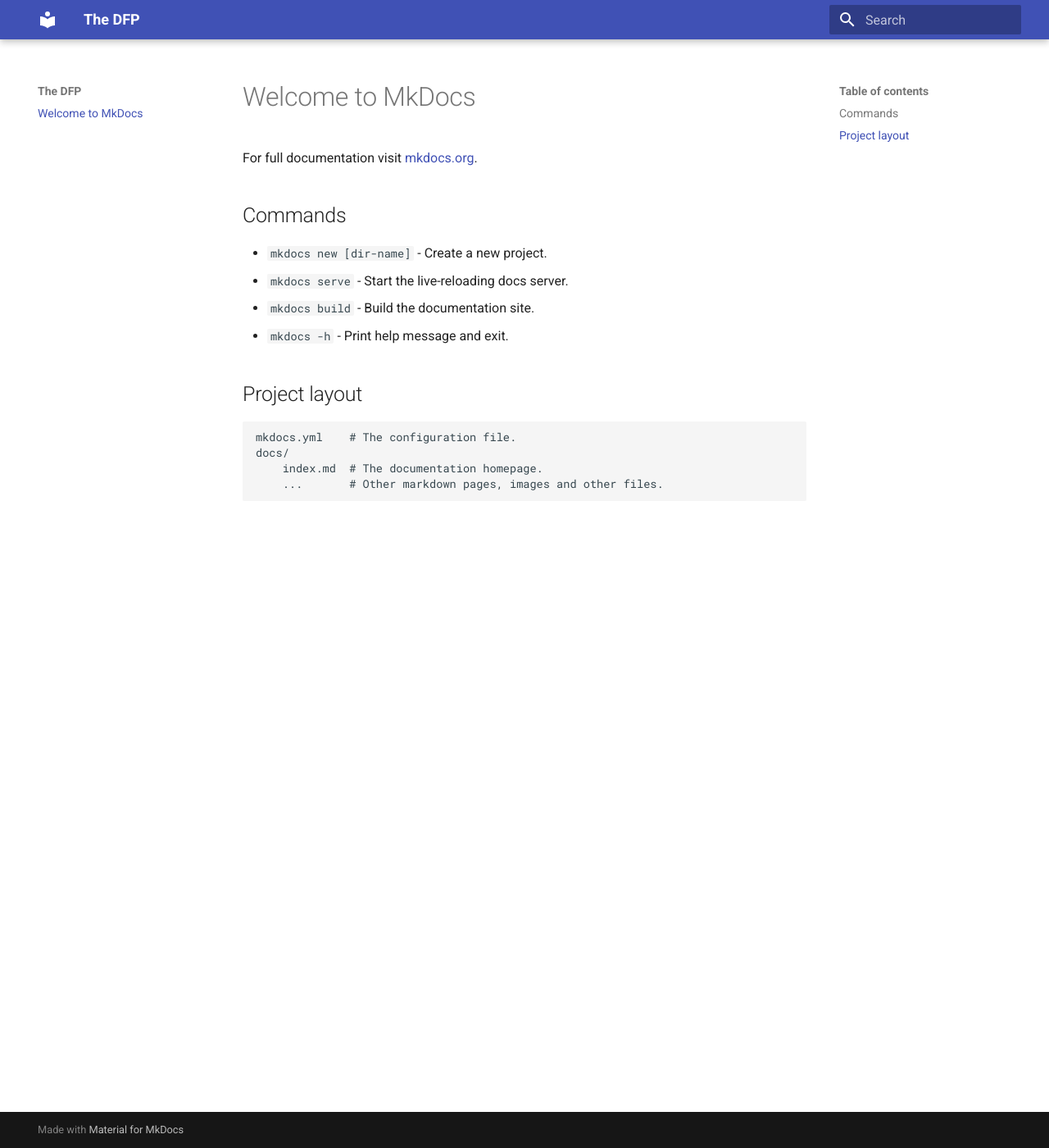
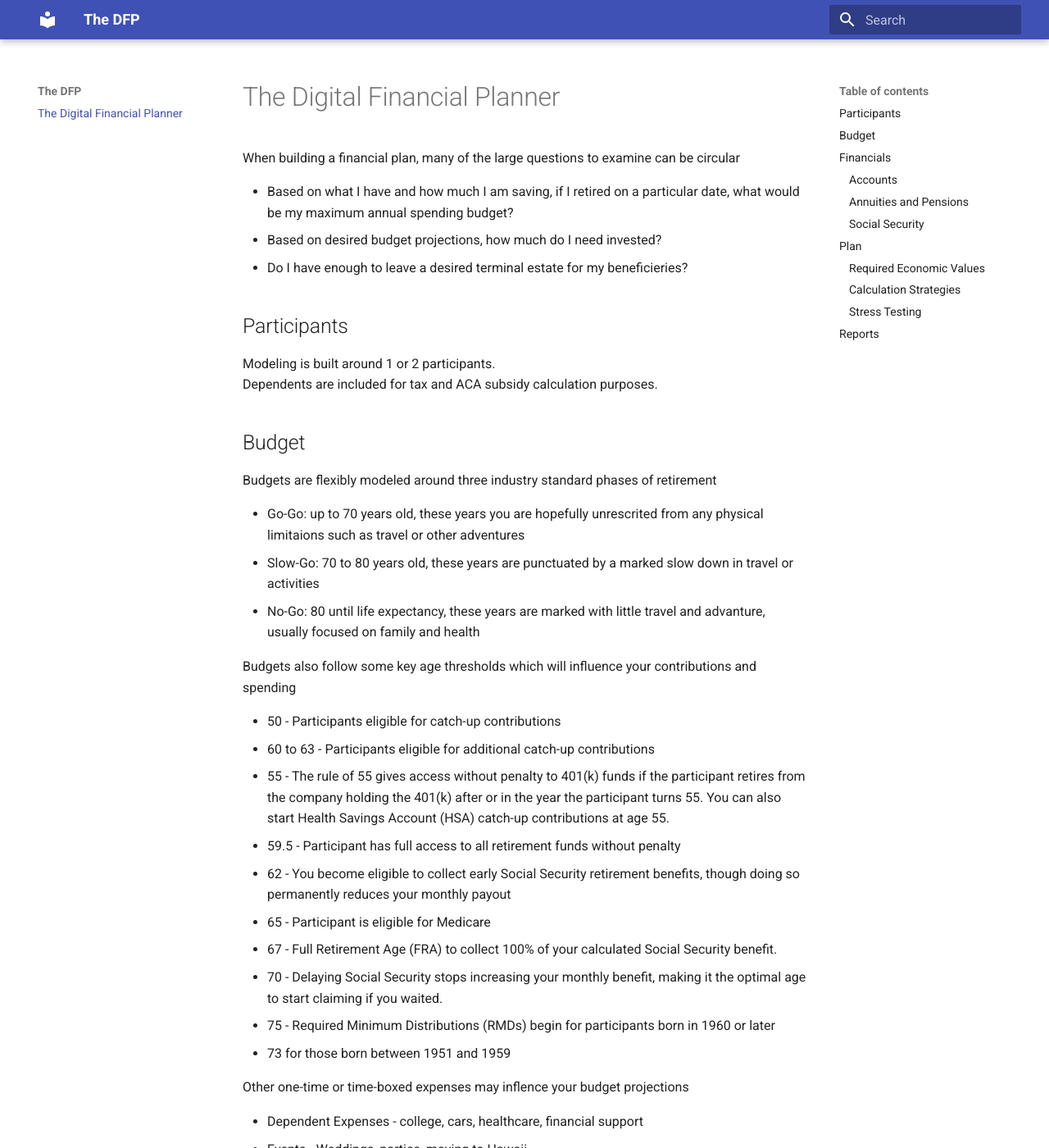
Before and after one commit to thedfp/thedfp.github.io, an MkDocs documentation site: the page built from docs/index.md, in a window 1280 px wide and 1400 px high. Shown: the whole window at 82% size. Built offline with MkDocs 1.6.1 and Material for MkDocs 9.7.7, drawn with Linux system fonts in a browser that asks for light colours; some of the changed text lies outside the part shown.

Commit message:
starting brain dumping

```diff
--- a/docs/index.md
+++ b/docs/index.md
@@ -1,17 +1,85 @@
-# Welcome to MkDocs
+# The Digital Financial Planner
 
-For full documentation visit [mkdocs.org](https://www.mkdocs.org).
+When building a financial plan, many of the large questions to examine can be circular
 
-## Commands
+* Based on what I have and how much I am saving, if I retired on a particular date, what would be my maximum annual spending budget?
+* Based on desired budget projections, how much do I need invested?
+* Do I have enough to leave a desired terminal estate for my beneficieries?
 
-* `mkdocs new [dir-name]` - Create a new project.
-* `mkdocs serve` - Start the live-reloading docs server.
-* `mkdocs build` - Build the documentation site.
-* `mkdocs -h` - Print help message and exit.
+## Participants
 
-## Project layout
+Modeling is built around 1 or 2 participants.
+Dependents are included for tax and ACA subsidy calculation purposes.
 
-    mkdocs.yml    # The configuration file.
-    docs/
-        index.md  # The documentation homepage.
-        ...       # Other markdown pages, images and other files.
+## Budget
+
+Budgets are flexibly modeled around three industry standard phases of retirement
+
+- Go-Go: up to 70 years old, these years you are hopefully unrescrited from any physical limitaions such as travel or other adventures
+- Slow-Go: 70 to 80 years old, these years are punctuated by a marked slow down in travel or activities
+- No-Go: 80 until life expectancy, these years are marked with little travel and advanture, usually focused on family and health
+
+Budgets also follow some key age thresholds which will influence your contributions and spending
+
+- 50 - Participants eligible for catch-up contributions
+- 60 to 63 - Participants eligible for additional catch-up contributions
+- 55 - The rule of 55 gives access without penalty to 401(k) funds if the participant retires from the company holding the 401(k) after or in the year the participant turns 55. You can also start Health Savings Account (HSA) catch-up contributions at age 55.
+- 59.5 - Participant has full access to all retirement funds without penalty
+- 62 - You become eligible to collect early Social Security retirement benefits, though doing so permanently reduces your monthly payout
+- 65 - Participant is eligible for Medicare
+- 67 - Full Retirement Age (FRA) to collect 100% of your calculated Social Security benefit.
+- 70 - Delaying Social Security stops increasing your monthly benefit, making it the optimal age to start claiming if you waited.
+- 75 - Required Minimum Distributions (RMDs) begin for participants born in 1960 or later
+  - 73 for those born between 1951 and 1959
+
+Other one-time or time-boxed expenses may inflence your budget projections
+
+- Dependent Expenses - college, cars, healthcare, financial support
+- Events - Weddings, parties, moving to Hawaii
+- Fixed Payments - Car, Boat, House
+
+## Financials
+
+Where you are today and how much you are contributing to your retirement
+
+### Accounts
+
+For each account
+
+* Account Type (checking, brokerage, 401k, Roth 401k, Traditional IRA, Roth IRA, HSA, 403b, etc)
+* Contribution Tax Treatment (pretax, posttax)
+* Withdrawal Tax Treatment (ordinary, tax-exempt, capital gains)
+* Modified Adjusted Gross Income Treatment
+* Balance
+* Annual Contribution Amount
+* Position(s)
+  * Asset
+  * Value
+  * Lot(s)
+
+### Annuities and Pensions
+
+### Social Security
+
+## Plan
+
+### Required Economic Values
+
+- Expected Inflation
+- Expected Returns for Asset Classes (equities, bonds, etc)
+
+### Calculation Strategies
+
+- Linear
+- Guardrails
+
+### Stress Testing
+
+- Monte Carlo
+- Historicals
+
+## Reports
+
+* What do I need to do this year?
+* What do I need to do over the next 3 years?
+* What does my year by year financial projection look like?
```
